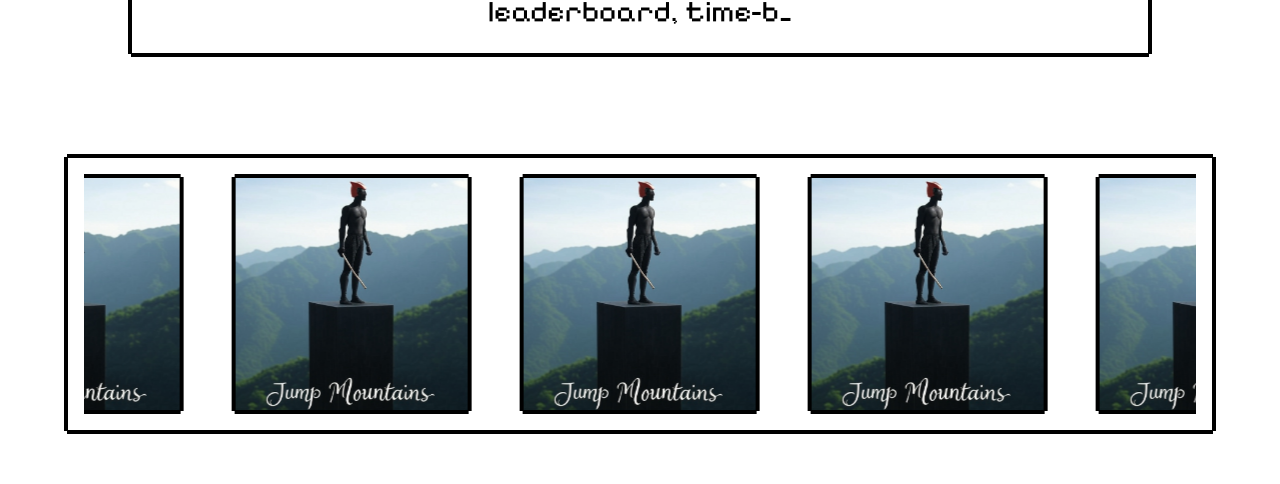
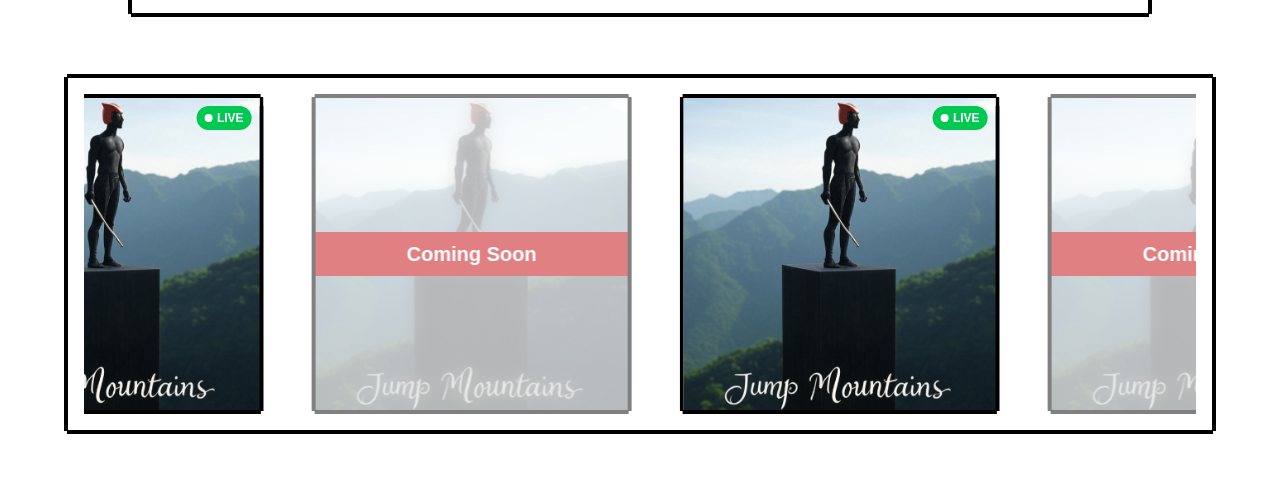
Before and after one commit to sumithprabhu/win-arena, a Next.js app: page / in a window 1280 px wide. Shown: the part 254-738 px from the top of the page. Built offline with nearby package versions, Linux system fonts and the light colour scheme; what wagmi would draw is missing.

Commit message:
added game status and view

```diff
--- a/src/app/page.js
+++ b/src/app/page.js
@@ -6,13 +6,13 @@ import Marquee from "react-fast-marquee";
 import Image from "next/image";
 import { useRouter } from "next/navigation";
 
-// JSON for games
+// JSON for games with status
 const games = [
-  { id: "game-1", name: "Game 1", image: "/Assets/game-1.png" },
-  { id: "game-2", name: "Game 2", image: "/Assets/game-1.png" },
-  { id: "game-3", name: "Game 3", image: "/Assets/game-1.png" },
-  { id: "game-4", name: "Game 4", image: "/Assets/game-1.png" },
-  { id: "game-5", name: "Game 5", image: "/Assets/game-1.png" }
+  { id: "game-1", name: "Game 1", image: "/Assets/game-1.png", status: "live" },
+  { id: "game-2", name: "Game 2", image: "/Assets/game-1.png", status: "coming-soon" },
+  { id: "game-3", name: "Game 3", image: "/Assets/game-1.png", status: "live" },
+  { id: "game-4", name: "Game 4", image: "/Assets/game-1.png", status: "coming-soon" },
+  { id: "game-5", name: "Game 5", image: "/Assets/game-1.png", status: "live" }
 ];
 
 const Home = () => {
@@ -40,26 +40,51 @@ const Home = () => {
 
       {/* Outer Div with Border Around Marquee */}
       <div className="w-full flex justify-center py-6">
-        <div className="relative border-[4px] border-black pixel-corners p-4 w-[90%] max-w-6xl overflow-hidden">
+        <div className="relative border-[4px] border-black pixel-corners p-4 w-[90%] max-w-7xl overflow-hidden">
 
           {/* Infinite Scrolling Square Divs */}
           <Marquee gradient={false} speed={30} pauseOnHover={true} className="overflow-hidden">
             {games.map((game, index) => (
               <div
                 key={index}
-                className="relative w-60 h-60 border-[4px] border-black mx-6 pixel-corners bg-white cursor-pointer"
-                onClick={() => router.push(`/${game.id}`)}
-                onMouseDown={(e) => e.currentTarget.style.transform = "translate(4px, 4px)"}
+                className={`relative w-80 h-80 border-[4px] border-black mx-6 pixel-corners bg-white ${
+                  game.status === "coming-soon" ? "cursor-not-allowed opacity-50" : "cursor-pointer"
+                }`}
+                onClick={() => game.status === "live" && router.push(`/${game.id}`)}
+                onMouseDown={(e) => {
+                  if (game.status === "live") e.currentTarget.style.transform = "translate(4px, 4px)";
+                }}
                 onMouseUp={(e) => e.currentTarget.style.transform = "translate(0px, 0px)"}
               >
                 {/* Pixelated Shadow (Behind the Button) */}
                 <div className="absolute top-2 left-2 w-full h-full bg-black pixel-corners -z-10"></div>
 
+                {/* Status Indicators */}
+                {game.status === "live" && (
+                  <div className="absolute top-2 right-2 flex items-center space-x-1 px-2 py-1 bg-green-500 text-white text-xs font-bold rounded-full">
+                    <div className="w-2 h-2 bg-white rounded-full"></div>
+                    <span>LIVE</span>
+                  </div>
+                )}
+
+                {game.status === "coming-soon" && (
+                  <>
+                    {/* Centered "Coming Soon" Banner */}
+                    <div className="absolute top-1/2 left-0 right-0 transform -translate-y-1/2 bg-red-700 text-white text-xl font-bold py-2 w-full text-center z-10">
+  Coming Soon
+</div>
+
+                    {/* Blur Effect */}
+                    <div className="absolute inset-0 bg-white opacity-40 backdrop-blur-sm"></div>
+                  </>
+                )}
+
+                {/* Game Image */}
                 <Image
                   src={game.image}
                   alt={game.name}
-                  width={240} // Adjust width
-                  height={240} // Adjust height
+                  width={240}
+                  height={240}
                   className="w-full h-full object-cover"
                 />
               </div>
```
